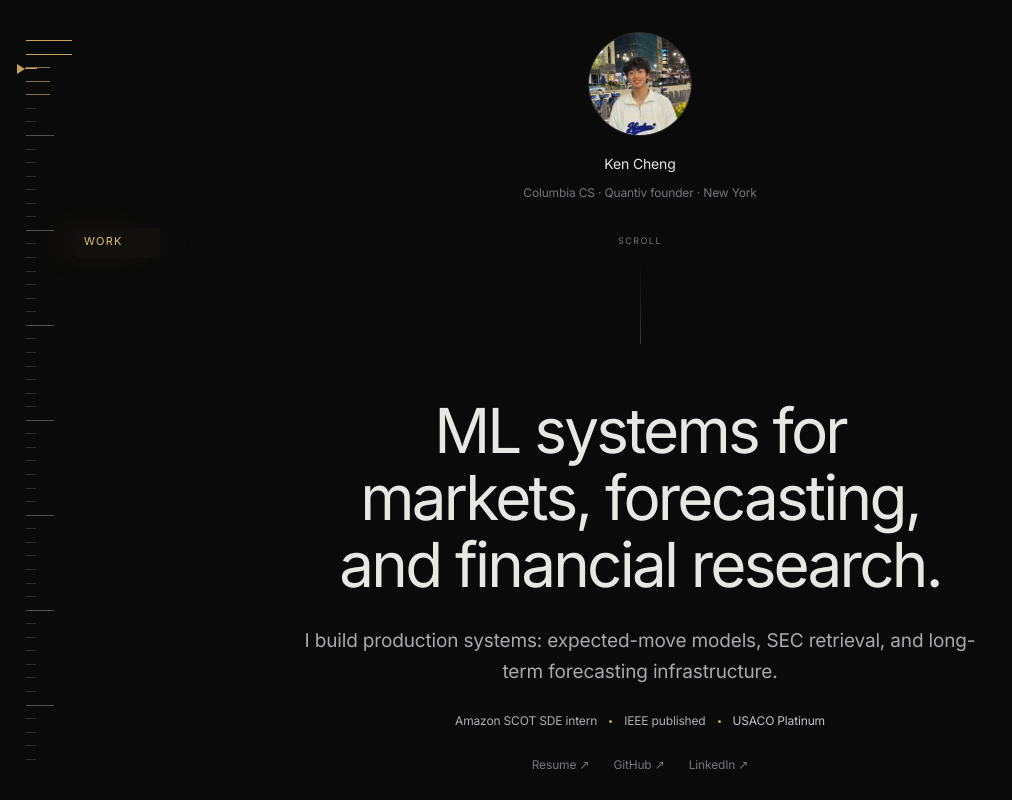
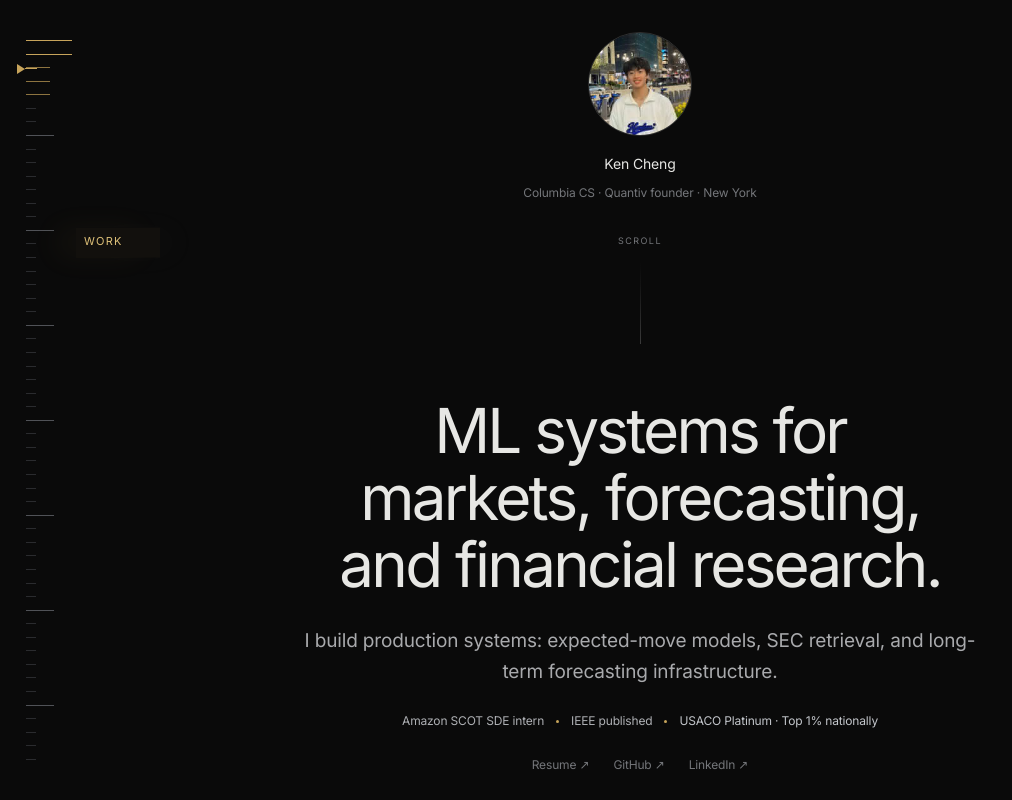
Before and after one commit to kenchengkc/personal-website, a Next.js app: page / in a window 1280 px wide. Shown: the top 800 px of the page, without its empty margins (0-1012 px from the left). Built offline with nearby package versions, Linux system fonts and the light colour scheme.

Commit message:
Clarify USACO Platinum distinction

```diff
--- a/components/sections/Hero.tsx
+++ b/components/sections/Hero.tsx
@@ -38,7 +38,7 @@ export function Hero() {
           <i />
           <span>IEEE published</span>
           <i />
-          <span>USACO Platinum</span>
+          <span className="hero-platinum">USACO Platinum · Top 1% nationally</span>
         </div>
       </div>
 
```
